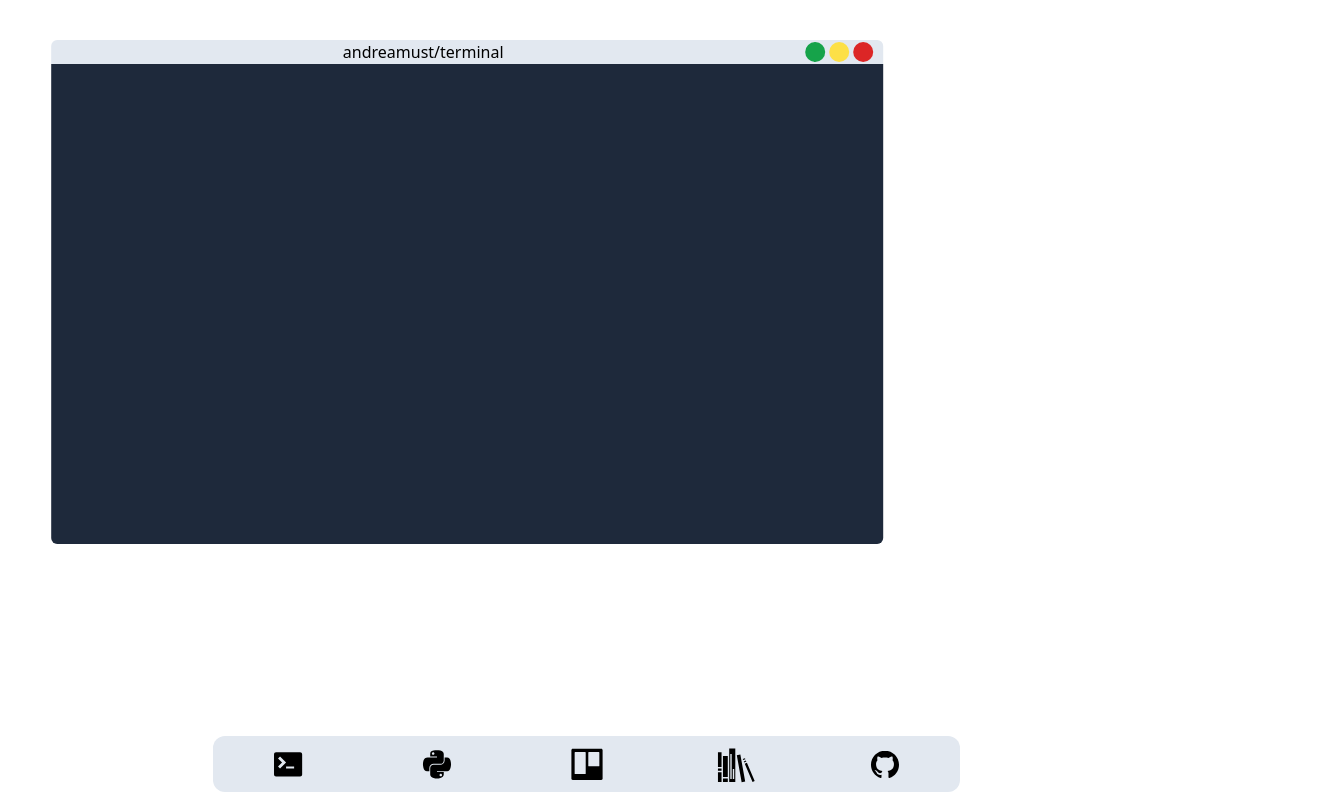
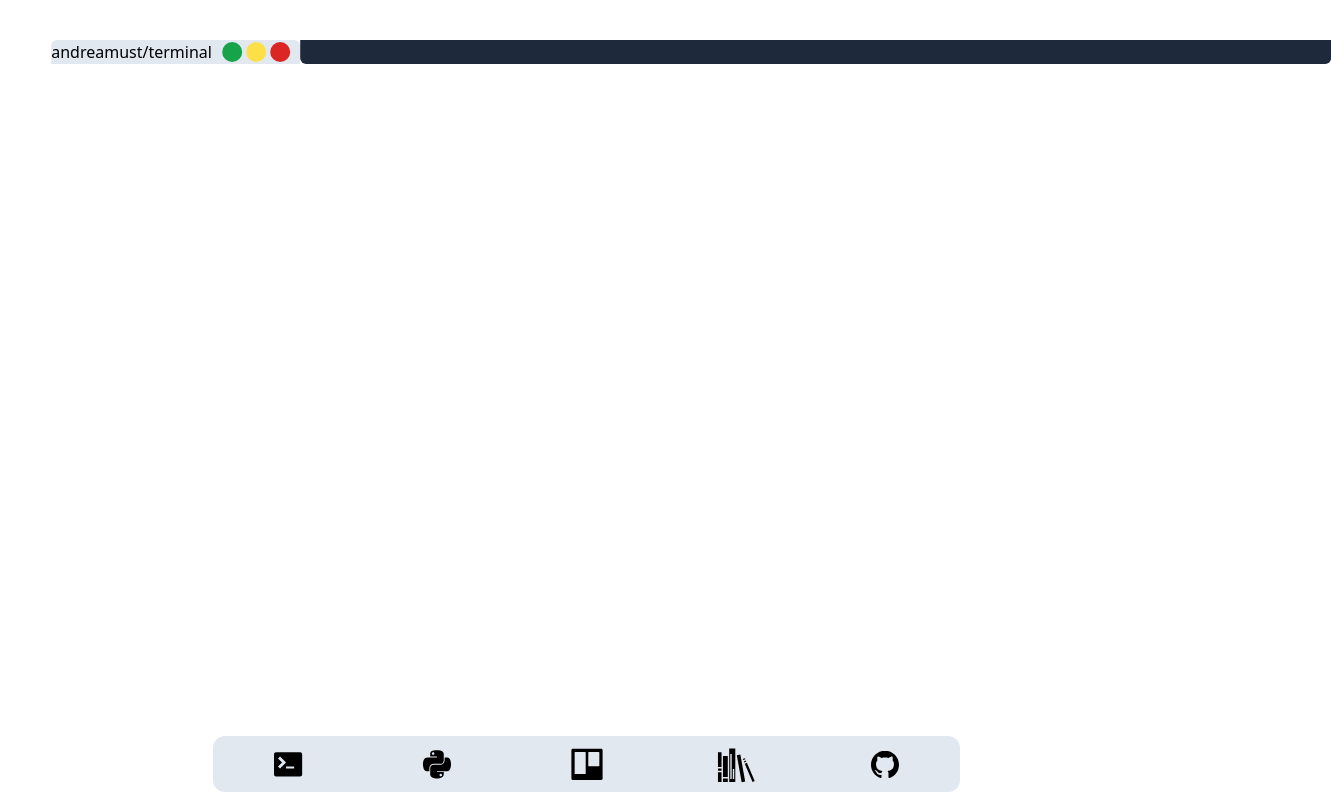
Before and after one commit to andreamust/my-website, a Next.js app: page / in a window 1280 px wide. Shown: the whole page, 1331 px wide, since content can reach past the window. Built offline with nearby package versions, Linux system fonts and the light colour scheme.

Commit message:
bug fixing

```diff
--- a/components/ui/windows/basic-window.js
+++ b/components/ui/windows/basic-window.js
@@ -2,11 +2,11 @@ import { motion } from 'framer-motion';
 import WindowTopBar from './window-topbar';
 
 function BasicWindow(props) {
+  const width = `w-[${props.width || '100%'}]`;
+  const height = `min-h-[${props.width || '100%'}]`;
   return (
     <motion.div
-      className={
-        'flex flex-col' + ` w-[${props.width}] min-h-[${props.height}]`
-      }
+      className={'flex flex-col' + `${width} ${height}`}
       animate={{ y: '5vh', x: '4vw', scale: 1 }}
       drag
       dragConstraints={{ top: 0, left: 0, right: 0, bottom: 0 }}
@@ -14,7 +14,7 @@ function BasicWindow(props) {
       transition={{ duration: 0.4, ease: 'easeIn', delay: 0.5 }}
     >
       <div
-        className={`order-last flex flex-col w-full min-h-[${props.height}] rounded-b-md bg-slate-800`}
+        className={`order-last flex flex-col w-full ${height} rounded-b-md bg-slate-800`}
       >
         <p></p>
       </div>
```
